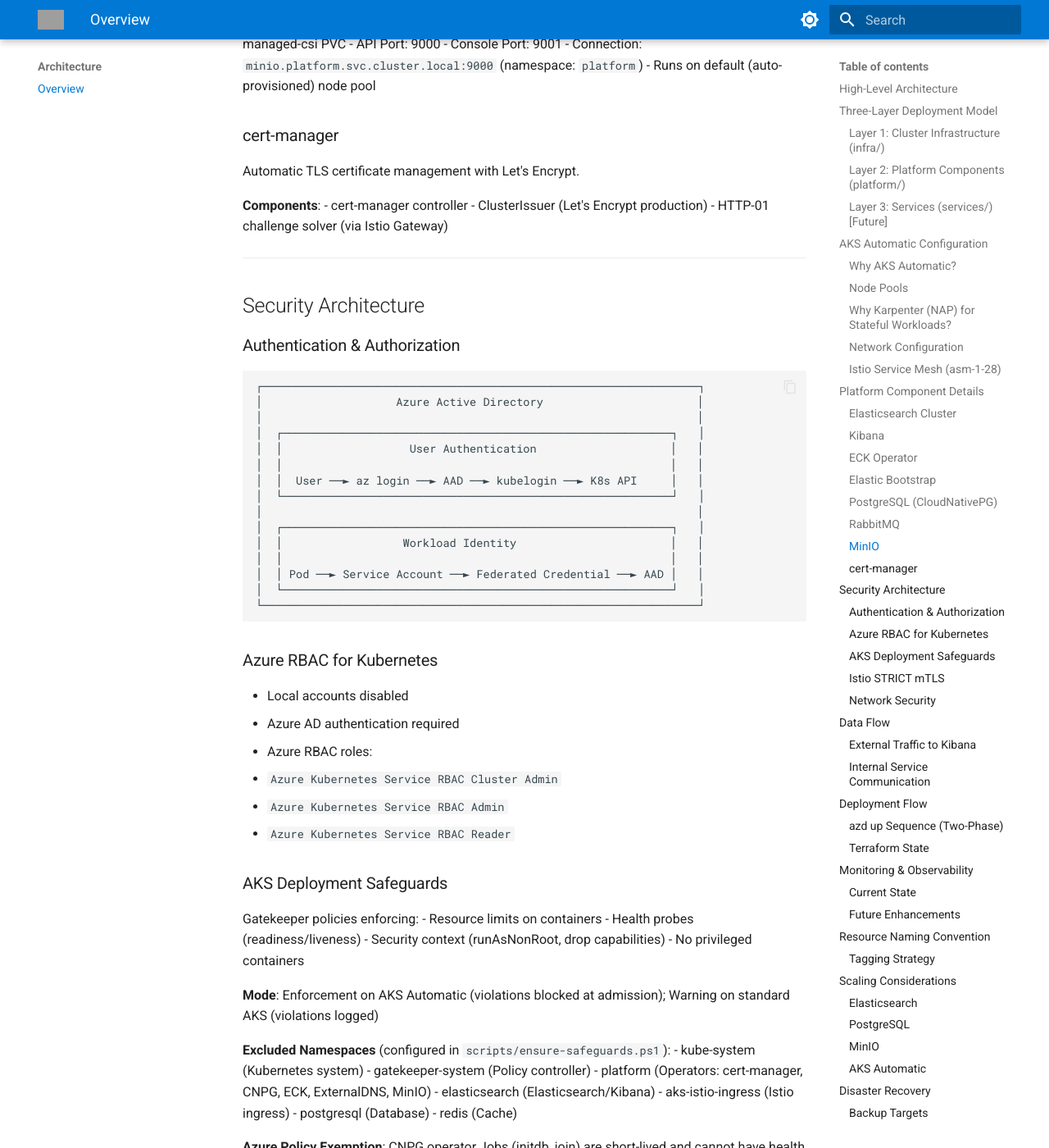
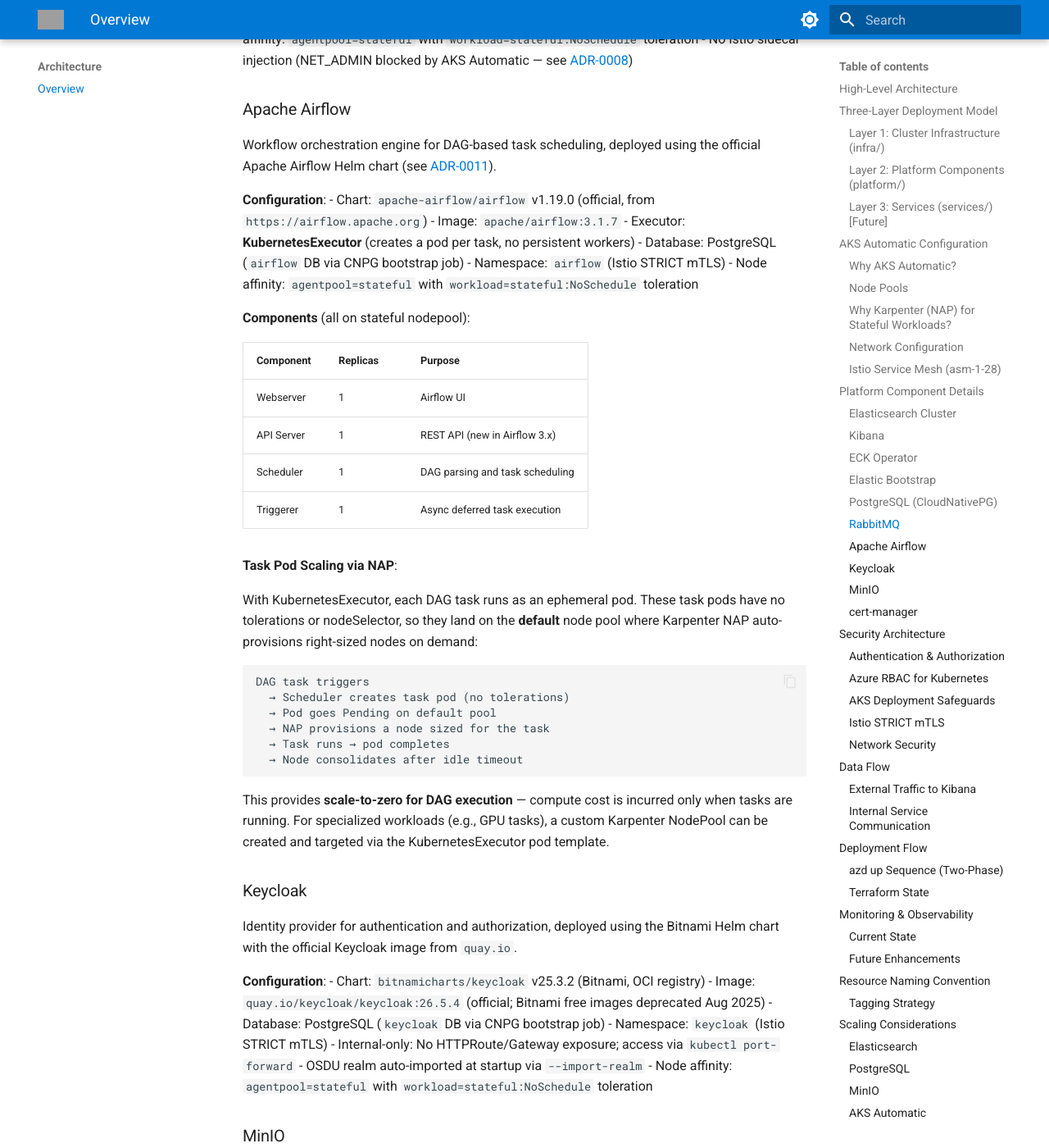
Before and after one commit to danielscholl-osdu/cimpl-azd, an MkDocs documentation site: the page built from docs/src/architecture/overview.md, in a window 1280 px wide and 1400 px high, scrolled down 7678 px. Shown: the whole window at 82% size. Built offline with MkDocs 1.6.1 and Material for MkDocs 9.7.7, drawn with Linux system fonts in a browser that asks for light colours; comment, search, counter and statistics services are not loaded; some of the changed text lies outside the part shown; grey boxes are pictures that could not be loaded.

Commit message:
docs: add Airflow and Keycloak architecture documentation Include KubernetesExecutor ADR and configuration reference Update component diagrams with Redis, Airflow, and Keycloak placement

````diff
--- a/docs/src/architecture/overview.md
+++ b/docs/src/architecture/overview.md
@@ -20,7 +20,10 @@ This document describes the architecture and design decisions for the CIMPL AKS
 │  │  │  │             │  │             │  │                         │   │ │  │
 │  │  │  │ - Istio     │  │ - MinIO     │  │ - Elasticsearch (3)     │   │ │  │
 │  │  │  │ - CoreDNS   │  │ - cert-mgr  │  │ - PostgreSQL HA (3)     │   │ │  │
-│  │  │  │ - Gateway   │  │             │  │ - Kibana (1)            │   │ │  │
+│  │  │  │ - Gateway   │  │ - Airflow   │  │ - Redis                 │   │ │  │
+│  │  │  │             │  │   task pods │  │ - Airflow (sched/web)   │   │ │  │
+│  │  │  │             │  │             │  │ - Keycloak              │   │ │  │
+│  │  │  │             │  │             │  │ - Kibana (1)            │   │ │  │
 │  │  │  └─────────────┘  └─────────────┘  └─────────────────────────┘   │ │  │
 │  │  │                                                                  │ │  │
 │  │  │  ┌──────────────────────────────────────────────────────────────┐│ │  │
@@ -75,6 +78,9 @@ service_mesh_profile = { mode = "Istio" }
 - ECK Operator + Elasticsearch + Kibana
 - Elastic Bootstrap job (index templates, ILM policies, aliases)
 - CloudNativePG (CNPG) Operator + 3-instance HA PostgreSQL cluster
+- Redis (Bitnami chart, cache layer)
+- Apache Airflow 3.1.7 (KubernetesExecutor, official chart)
+- Keycloak 26.5.4 (Bitnami chart, official image)
 - MinIO (standalone, S3-compatible object storage)
 - Gateway API configuration (Istio)
 - Karpenter NodePool + AKSNodeClass for stateful workloads (NAP)
@@ -130,8 +136,8 @@ AKS Automatic provides:
 | Pool | Purpose | VM Size | Count | Taints | Managed By |
 |------|---------|---------|-------|--------|------------|
 | system | Critical system components | `var.system_pool_vm_size` (default: Standard_D4lds_v5) | 2 | CriticalAddonsOnly | AKS (VMSS) |
-| default | General workloads (MinIO) | Auto-provisioned | Auto | None | NAP (Karpenter) |
-| stateful | Elasticsearch + PostgreSQL | D-series (4-8 vCPU) | Auto | workload=stateful:NoSchedule | NAP (Karpenter) |
+| default | General workloads (MinIO, Airflow task pods) | Auto-provisioned | Auto | None | NAP (Karpenter) |
+| stateful | Elasticsearch, PostgreSQL, Redis, Airflow, Keycloak | D-series (4-8 vCPU) | Auto | workload=stateful:NoSchedule | NAP (Karpenter) |
 
 **System Pool Variables**:
 - `system_pool_vm_size` — VM SKU for system nodes (default: `Standard_D4lds_v5`)
@@ -314,6 +320,55 @@ RabbitMQ cluster for async messaging (OSDU service broker).
 - Node affinity: `agentpool=stateful` with `workload=stateful:NoSchedule` toleration
 - No Istio sidecar injection (NET_ADMIN blocked by AKS Automatic — see [ADR-0008](../decisions/0008-selective-istio-sidecar-injection.md))
 
+### Apache Airflow
+
+Workflow orchestration engine for DAG-based task scheduling, deployed using the official Apache Airflow Helm chart (see [ADR-0011](../decisions/0011-airflow-kubernetes-executor-with-nap.md)).
+
+**Configuration**:
+- Chart: `apache-airflow/airflow` v1.19.0 (official, from `https://airflow.apache.org`)
+- Image: `apache/airflow:3.1.7`
+- Executor: **KubernetesExecutor** (creates a pod per task, no persistent workers)
+- Database: PostgreSQL (`airflow` DB via CNPG bootstrap job)
+- Namespace: `airflow` (Istio STRICT mTLS)
+- Node affinity: `agentpool=stateful` with `workload=stateful:NoSchedule` toleration
+
+**Components** (all on stateful nodepool):
+
+| Component | Replicas | Purpose |
+|-----------|----------|---------|
+| Webserver | 1 | Airflow UI |
+| API Server | 1 | REST API (new in Airflow 3.x) |
+| Scheduler | 1 | DAG parsing and task scheduling |
+| Triggerer | 1 | Async deferred task execution |
+
+**Task Pod Scaling via NAP**:
+
+With KubernetesExecutor, each DAG task runs as an ephemeral pod. These task pods have no tolerations or nodeSelector, so they land on the **default** node pool where Karpenter NAP auto-provisions right-sized nodes on demand:
+
+```
+DAG task triggers
+  → Scheduler creates task pod (no tolerations)
+  → Pod goes Pending on default pool
+  → NAP provisions a node sized for the task
+  → Task runs → pod completes
+  → Node consolidates after idle timeout
+```
+
+This provides **scale-to-zero for DAG execution** — compute cost is incurred only when tasks are running. For specialized workloads (e.g., GPU tasks), a custom Karpenter NodePool can be created and targeted via the KubernetesExecutor pod template.
+
+### Keycloak
+
+Identity provider for authentication and authorization, deployed using the Bitnami Helm chart with the official Keycloak image from `quay.io`.
+
+**Configuration**:
+- Chart: `bitnamicharts/keycloak` v25.3.2 (Bitnami, OCI registry)
+- Image: `quay.io/keycloak/keycloak:26.5.4` (official; Bitnami free images deprecated Aug 2025)
+- Database: PostgreSQL (`keycloak` DB via CNPG bootstrap job)
+- Namespace: `keycloak` (Istio STRICT mTLS)
+- Internal-only: No HTTPRoute/Gateway exposure; access via `kubectl port-forward`
+- OSDU realm auto-imported at startup via `--import-realm`
+- Node affinity: `agentpool=stateful` with `workload=stateful:NoSchedule` toleration
+
 ### MinIO
 
 MinIO standalone instance for S3-compatible object storage (dev/test).
@@ -392,11 +447,13 @@ Gatekeeper policies enforcing:
 
 ### Istio STRICT mTLS
 
-The Elasticsearch (`elasticsearch`), PostgreSQL (`postgresql`), and Redis (`redis`) data namespaces have Istio STRICT mTLS enforced via `PeerAuthentication` resources. Elasticsearch uses ECK self-signed TLS for HTTP transport in addition to mesh-layer encryption (see [ADR-0007](../decisions/0007-eck-self-signed-tls-for-elasticsearch.md)). RabbitMQ does **not** have Istio sidecar injection because AKS Automatic blocks the `NET_ADMIN` capability required by `istio-init` (see [ADR-0008](../decisions/0008-selective-istio-sidecar-injection.md)).
+The Elasticsearch (`elasticsearch`), PostgreSQL (`postgresql`), Redis (`redis`), Airflow (`airflow`), and Keycloak (`keycloak`) namespaces have Istio STRICT mTLS enforced via `PeerAuthentication` resources. Elasticsearch uses ECK self-signed TLS for HTTP transport in addition to mesh-layer encryption (see [ADR-0007](../decisions/0007-eck-self-signed-tls-for-elasticsearch.md)). RabbitMQ does **not** have Istio sidecar injection because AKS Automatic blocks the `NET_ADMIN` capability required by `istio-init` (see [ADR-0008](../decisions/0008-selective-istio-sidecar-injection.md)).
 
 - Elasticsearch: `PeerAuthentication` managed in `platform/helm_elastic.tf` (+ ECK self-signed TLS)
 - PostgreSQL: `PeerAuthentication` managed in `platform/helm_cnpg.tf`
 - Redis: `PeerAuthentication` managed in `platform/helm_redis.tf`
+- Airflow: `PeerAuthentication` managed in `platform/helm_airflow.tf`
+- Keycloak: `PeerAuthentication` managed in `platform/helm_keycloak.tf`
 - RabbitMQ: No Istio injection (ambient mode aspiration — see ADR-0008)
 
 ### Network Security
@@ -434,6 +491,12 @@ MinIO Client:
 
 Elasticsearch Client:
   Pod ──► elasticsearch-es-http.elasticsearch.svc.cluster.local:9200 ──► ES Pods
+
+Airflow Webserver:
+  Pod ──► airflow-webserver.airflow.svc.cluster.local:8080 ──► Webserver Pod
+
+Keycloak (internal-only):
+  Pod ──► keycloak.keycloak.svc.cluster.local:8080 ──► Keycloak Pod
 ```
 
 ---
@@ -526,7 +589,7 @@ All resources follow the pattern: `<prefix>-<project>-<environment>`
 | Resource Group | `rg-cimpl-<env>` | rg-cimpl-dev |
 | AKS Cluster | `cimpl-<env>` | cimpl-dev |
 | Node Pools | `system`, `stateful` | - |
-| Namespaces | Descriptive | platform, elasticsearch, postgresql, redis, rabbitmq |
+| Namespaces | Descriptive | platform, elasticsearch, postgresql, redis, rabbitmq, airflow, keycloak |
 
 ### Tagging Strategy
 
````
Also changed, not shown: docs/src/decisions/0011-airflow-kubernetes-executor-with-nap.md (added, +41 -0 lines), docs/src/decisions/index.md (+1 -0 lines), docs/src/getting-started/configuration.md (+11 -8 lines).
